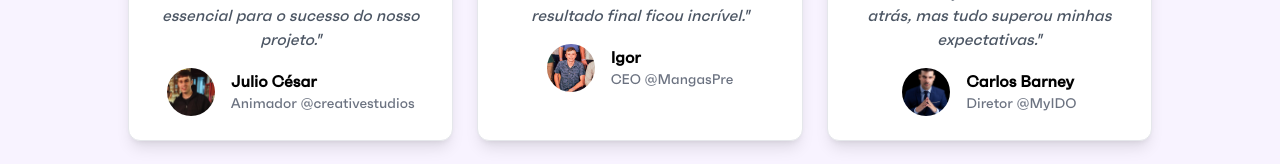
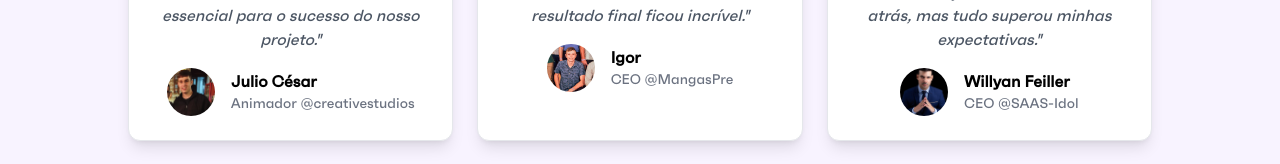
Before and after one commit to eibrunoruan/brsdigital, a React (Create React App) app: page / in a window 1280 px wide. Shown: the part 3924-4088 px from the top of the page. Built offline with nearby package versions, Linux system fonts and the light colour scheme.

Commit message:
Update Reviews.jsx

```diff
--- a/src/components/Reviews.jsx
+++ b/src/components/Reviews.jsx
@@ -103,8 +103,8 @@
                 className="w-12 h-12 rounded-full object-cover mr-4"
               />
               <div className="text-left">
-                <p className="font-bold">Carlos Barney</p>
-                <p className="text-sm text-gray-500">Diretor @MyIDO</p>
+                <p className="font-bold">Willyan Feiller</p>
+                <p className="text-sm text-gray-500">CEO @SAAS-Idol</p>
               </div>
             </div>
           </motion.div>
```
